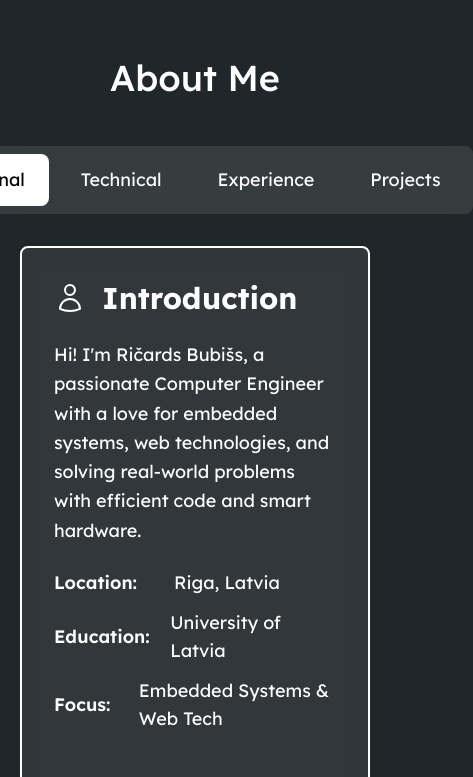
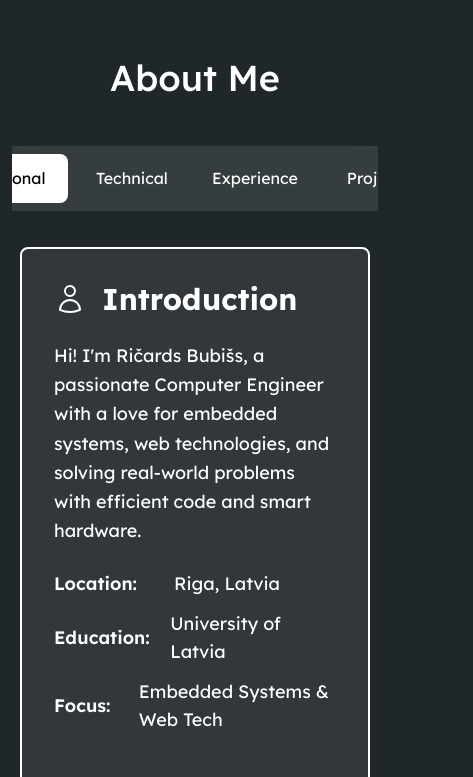
Before and after one commit to Richard0exe/resume-video, a website: page index.html in a window 390 px wide. Both pictures are taken after a click on the button "ABOUT". Shown: the part 894-1671 px from the top of the page, 473 px wide, since content can reach past the window. Drawn offline with nearby package versions, Linux system fonts and the light colour scheme; files that its build step writes are made by us from their sources.

Commit message:
fixing problems on iphone

```diff
--- a/index.html
+++ b/index.html
@@ -198,7 +198,7 @@
 
     <div class="mx-2 md:mx-24 mt-12">
       <!-- Tab Navigation -->
-      <div class="flex justify-center mb-8">
+      <div class="flex justify-center mb-8 about-tabs-scroll">
         <div class="flex space-x-2 p-2 rounded-lg" style="background-color: rgba(255, 255, 255, 0.1); backdrop-filter: blur(10px);">
           <button class="about-tab px-6 py-3 rounded-lg font-lexend text-lg transition-all duration-300 bg-white hover:text-black text-black" data-tab="personal">Personal</button>
           <button class="about-tab px-6 py-3 rounded-lg font-lexend text-lg transition-all duration-300 text-white hover:text-black hover:bg-white hover:bg-opacity-20" data-tab="technical">Technical</button>
--- a/src/custom-responsive.css
+++ b/src/custom-responsive.css
@@ -10,3 +10,30 @@
     font-size: 1.5rem !important;
   }
 }
+
+/* --- Fix scroll indicator position on mobile --- */
+@media (max-width: 767px) {
+  #scroll-indicator {
+    bottom: 5.5rem !important; /* Move higher for iPhone safe area */
+  }
+}
+
+/* --- Make About Me tabs scrollable on mobile and reduce padding --- */
+@media (max-width: 767px) {
+  .about-tabs-scroll {
+    overflow-x: auto;
+    -webkit-overflow-scrolling: touch;
+    display: flex;
+    flex-wrap: nowrap;
+    gap: 0.5rem;
+    padding-bottom: 0.25rem;
+    margin-left: -0.5rem;
+    margin-right: -0.5rem;
+  }
+  .about-tabs-scroll .about-tab {
+    min-width: 7rem;
+    padding-left: 1rem;
+    padding-right: 1rem;
+    font-size: 1rem;
+  }
+}
```
